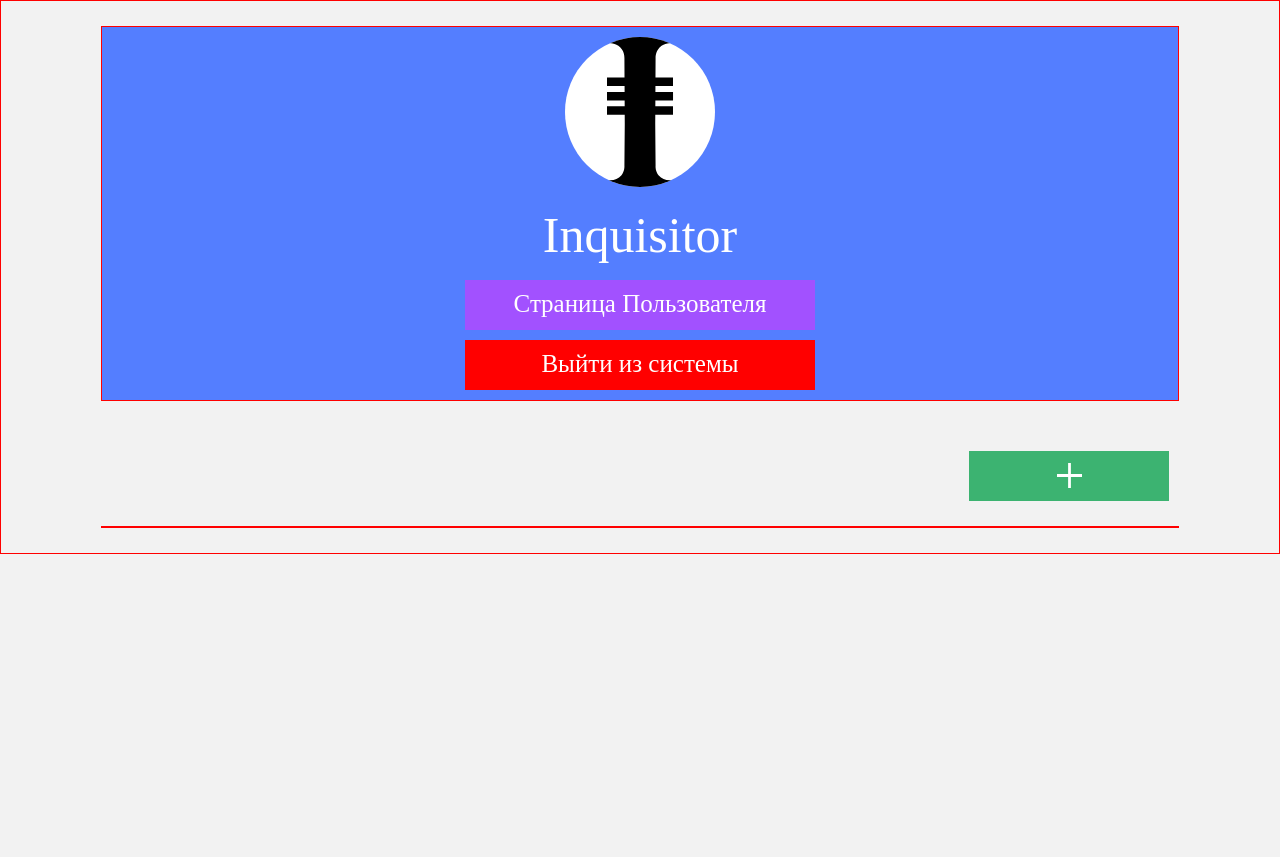
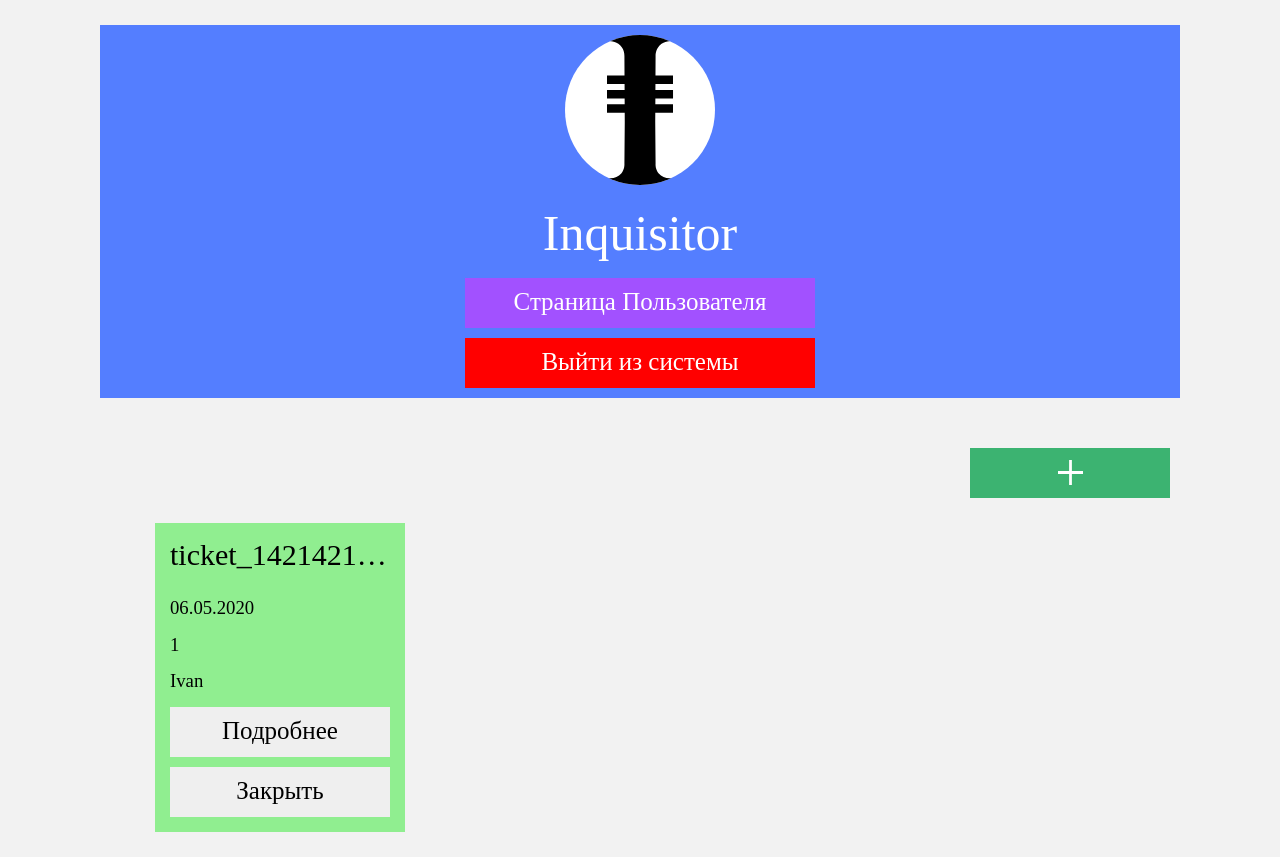
Before and after one commit to PavPar/ComputerRepairCenter, a PHP site: page /PHP/master.html in a window 1280 px wide. Before the commit the page ends 554 px from the top, so only its background shows below. Run offline with PHP 8.4, Linux system fonts and the light colour scheme.

Commit message:
feat: Make Cards

```diff
--- a/PHP/master.html
+++ b/PHP/master.html
@@ -18,9 +18,15 @@
         </div>
     </header>
     <main class="content">
-        <nav class="nav-block"><input type="button" class="btn btn_type-add" ></nav>
+        <nav class="nav-block"><input type="button" class="btn btn_type-add"></nav>
         <section class="cards">
             <div class="card">
+                <h2 class="card__title">ticket_14214214124124124211</h2>
+                <h3 class="card__date">06.05.2020</h3>
+                <h3 class="card__dept">1</h3>
+                <h3 class="card__name">Ivan</h3>
+                <input type="button" class="btn btn_type-card-info" value="Подробнее">
+                <input type="button" class="btn btn_type-card-close" value="Закрыть">
             </div>
         </section>
     </main>
--- /dev/null
+++ b/blocks/btn/_type/btn_type-card-close.css
@@ -0,0 +1,4 @@
+.btn_type-card-close{
+    color: black;
+    width: 100%;
+}
--- /dev/null
+++ b/blocks/btn/_type/btn_type-card-info.css
@@ -0,0 +1,4 @@
+.btn_type-card-info{
+    color: black;
+    width: 100%;
+}
--- a/blocks/btn/_type/btn_type-logout.css
+++ b/blocks/btn/_type/btn_type-logout.css
@@ -1,8 +1,6 @@
 .btn_type-logout{
     background-color: red;
     transition: box-shadow ease-out .5s;
-    width: 350px;
-    height: 50px;
 }
 
 .btn_type-logout:hover{
--- a/blocks/btn/_type/btn_type-user.css
+++ b/blocks/btn/_type/btn_type-user.css
@@ -1,8 +1,6 @@
 .btn_type-user{
     background-color: #A251FF;
     transition: box-shadow ease-out .5s;
-    width: 350px;
-    height: 50px;
 }
 
 .btn_type-user:hover{
--- a/blocks/btn/btn.css
+++ b/blocks/btn/btn.css
@@ -1,15 +1,18 @@
-@import url(./_type/btn_type-logout.css);
-@import url(./_type/btn_type-user.css);
-@import url(./_type/btn_type-add.css);
 .btn {
     border: 0;
     box-sizing: border-box;
-
     font-size: 25px;
     margin-bottom: 10px;
     color: white;
+    width: 350px;
+    height: 50px;
+    text-align:center;
 }
 
 .btn:last-of-type {
     margin-bottom: 0;
 }
+
+.btn:hover{
+    opacity: .8;
+}
--- /dev/null
+++ b/blocks/card/__date/card__date.css
@@ -0,0 +1,3 @@
+.card__date{
+    margin-bottom: 15px;
+}
--- /dev/null
+++ b/blocks/card/__dept/card__dept.css
@@ -0,0 +1,3 @@
+.card__dept{
+    margin-bottom: 15px;
+}
--- /dev/null
+++ b/blocks/card/__name/card__name.css
@@ -0,0 +1,3 @@
+.card__name{
+    margin-bottom: 15px;
+}
--- /dev/null
+++ b/blocks/card/__title/card__title.css
@@ -0,0 +1,9 @@
+.card__title{
+    font-size: 30px;
+    text-align: center;
+    margin-bottom: 25px;
+    text-overflow: ellipsis;
+    white-space: nowrap;
+    overflow: hidden;
+    width: 100%;
+}
--- a/blocks/card/card.css
+++ b/blocks/card/card.css
@@ -0,0 +1,17 @@
+@import url(./__title/card__title.css);
+@import url(./__name/card__name.css);
+@import url(./__dept/card__dept.css);
+@import url(./__date/card__date.css);
+
+.card{
+    display: flex;
+    flex-direction: column;
+    background-color: lightgreen;
+    max-width: 250px;
+    width: 100%;
+    box-sizing: border-box;
+    padding: 15px;
+    text-overflow: ellipsis;
+    white-space: nowrap;
+    overflow: hidden;
+}
--- a/blocks/cards/cards.css
+++ b/blocks/cards/cards.css
@@ -0,0 +1,6 @@
+.cards{
+    display: grid;
+    grid-template-columns: repeat(3,1fr);
+    row-gap: 50px;
+    justify-items: center;
+}
--- a/pages/master.css
+++ b/pages/master.css
@@ -8,8 +8,10 @@
 @import url(../blocks/cards/cards.css);
 @import url(../blocks/card/card.css);
 @import url(../blocks/nav-block/nav-block.css);
+/*  */
 @import url(../blocks/btn/btn.css);
-
-body,header,content,footer{
-    border: 1px red solid;
-}
+@import url(../blocks/btn/_type/btn_type-logout.css);
+@import url(../blocks/btn/_type/btn_type-user.css);
+@import url(../blocks/btn/_type/btn_type-add.css);
+@import url(../blocks/btn/_type/btn_type-card-close.css);
+@import url(../blocks/btn/_type/btn_type-card-info.css);
```
